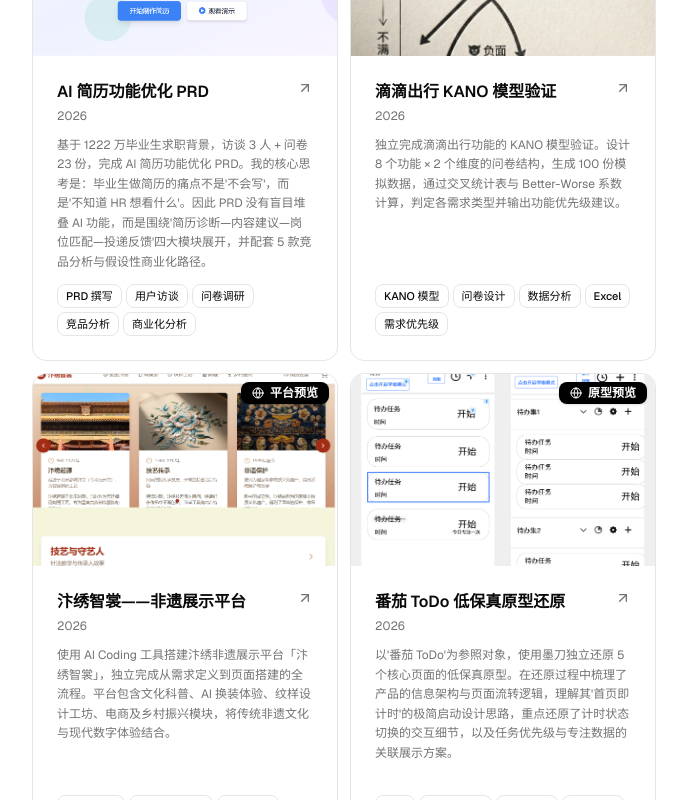
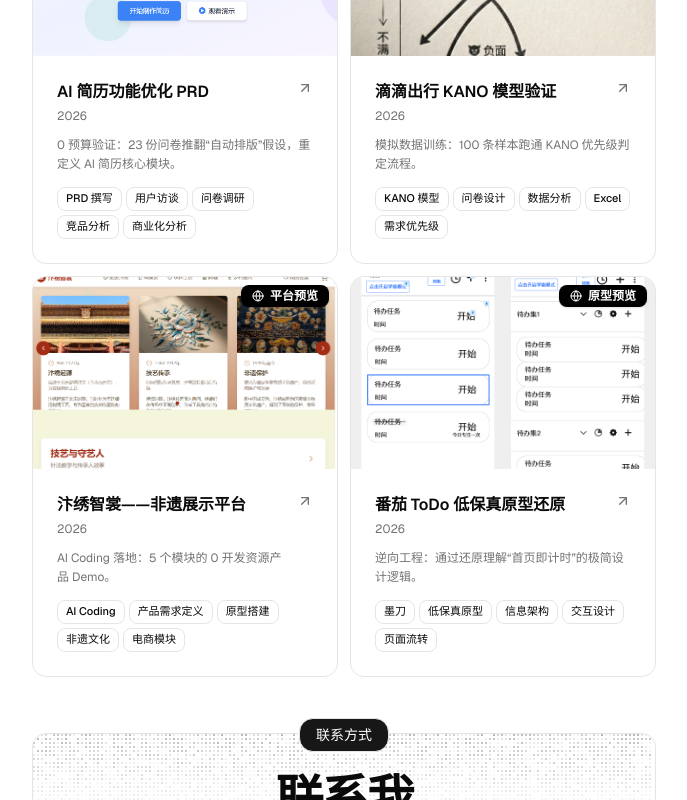
Before and after one commit to far-current/linmai-portfolio, a Next.js app: page / in a window 1280 px wide. Shown: the part 1120-1920 px from the top of the page, without its empty margins (296-983 px from the left). Built offline with nearby package versions, Linux system fonts and the light colour scheme.

Commit message:
Update project descriptions to focus on problem-solving

```diff
--- a/src/data/resume.tsx
+++ b/src/data/resume.tsx
@@ -91,7 +91,7 @@ export const DATA = {
       dates: "2026",
       active: true,
       description:
-        "基于 1222 万毕业生求职背景，访谈 3 人 + 问卷 23 份，完成 AI 简历功能优化 PRD。我的核心思考是：毕业生做简历的痛点不是'不会写'，而是'不知道 HR 想看什么'。因此 PRD 没有盲目堆叠 AI 功能，而是围绕'简历诊断—内容建议—岗位匹配—投递反馈'四大模块展开，并配套 5 款竞品分析与假设性商业化路径。",
+        "0 预算验证：23 份问卷推翻“自动排版”假设，重定义 AI 简历核心模块。",
       technologies: [
         "PRD 撰写",
         "用户访谈",
@@ -120,7 +120,7 @@ export const DATA = {
       dates: "2026",
       active: true,
       description:
-        "独立完成滴滴出行功能的 KANO 模型验证。设计 8 个功能 × 2 个维度的问卷结构，生成 100 份模拟数据，通过交叉统计表与 Better-Worse 系数计算，判定各需求类型并输出功能优先级建议。",
+        "模拟数据训练：100 条样本跑通 KANO 优先级判定流程。",
       technologies: [
         "KANO 模型",
         "问卷设计",
@@ -149,7 +149,7 @@ export const DATA = {
       dates: "2026",
       active: true,
       description:
-        "使用 AI Coding 工具搭建汴绣非遗展示平台「汴绣智裳」，独立完成从需求定义到页面搭建的全流程。平台包含文化科普、AI 换装体验、纹样设计工坊、电商及乡村振兴模块，将传统非遗文化与现代数字体验结合。",
+        "AI Coding 落地：5 个模块的 0 开发资源产品 Demo。",
       technologies: [
         "AI Coding",
         "产品需求定义",
@@ -173,7 +173,7 @@ export const DATA = {
       dates: "2026",
       active: true,
       description:
-        "以'番茄 ToDo'为参照对象，使用墨刀独立还原 5 个核心页面的低保真原型。在还原过程中梳理了产品的信息架构与页面流转逻辑，理解其'首页即计时'的极简启动设计思路，重点还原了计时状态切换的交互细节，以及任务优先级与专注数据的关联展示方案。",
+        "逆向工程：通过还原理解“首页即计时”的极简设计逻辑。",
       technologies: [
         "墨刀",
         "低保真原型",
```
